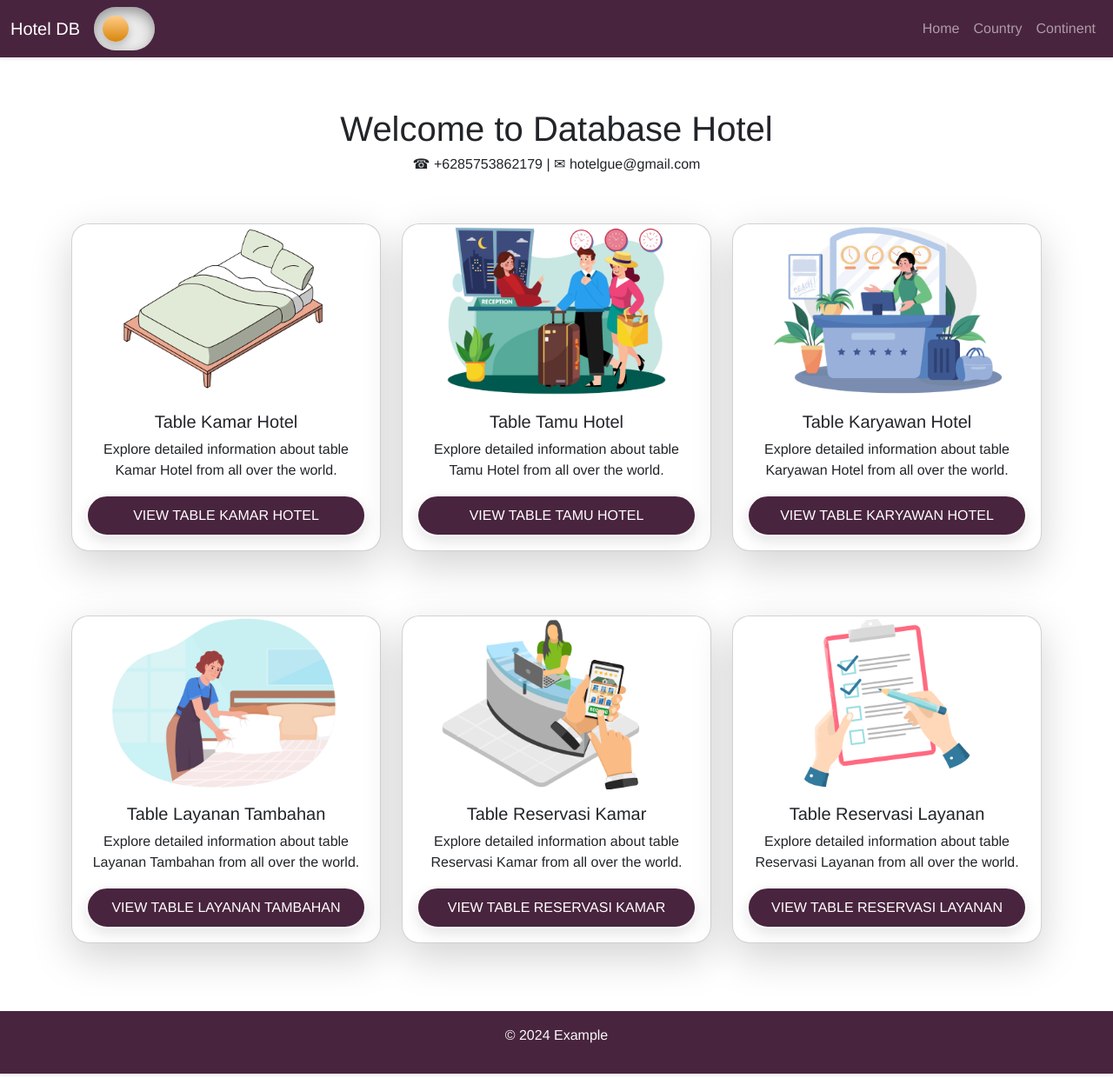
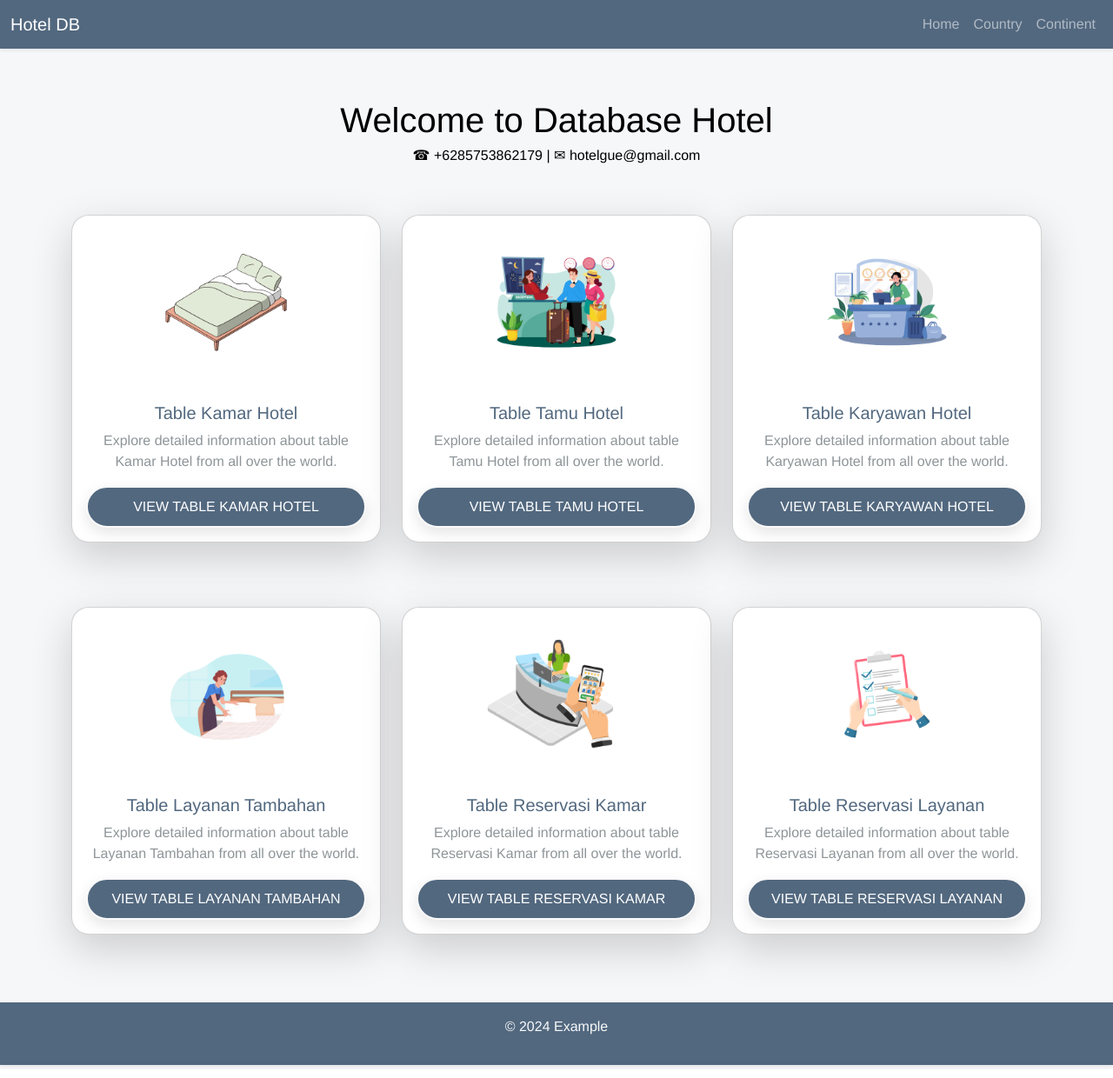
Before and after one commit to naufalfzml/Project-Akhir-BasisData, a Flask app: page / in a window 1280 px wide. Shown: the whole page at 87% size. Run offline with Flask 3, Linux system fonts and the light colour scheme.

Commit message:
kecilin gambar

```diff
--- a/app/static/home.css
+++ b/app/static/home.css
@@ -1,6 +1,8 @@
 body, html {
   font-family: 'Franklin Gothic Medium', 'Arial Narrow', Arial, sans-serif;
   /* background-color: #DBAFA0; */
+  background-color: var(--bg-color);
+  color: var(--text-color);
 }
 
 @media (max-width: 576px) {
@@ -40,7 +42,7 @@ body, html {
 }
 
 .bg-lilac {
-  background-color: var(--secondary-color);
+  background-color: var(--header-color);
 }
 
 .text-center {
@@ -70,10 +72,12 @@ body, html {
 
 .card-title {
   text-align: center;
+  color: var(--header-color);
 }
 
 .card-text {
   text-align: center;
+  color: var(--text-card-color);
 }
 
 h1 {
@@ -110,13 +114,13 @@ h1 {
 }
 
 .btn-lilac {
-  background-color: var(--secondary-color);
+  background-color: var(--header-color);
 }
 
 .btn-lilac:hover {
   background-color: white;
-  color: var(--secondary-color);
-  border: 2px solid var(--secondary-color);
+  color: var(--header-color);
+  border: 2px solid var(--header-color);
 }
 
 .card-img-top {
@@ -125,7 +129,7 @@ h1 {
   height: auto;
 }
 
-label {
+/* label {
   width: 70px;
   height: 50px;
   position: relative;
@@ -178,17 +182,23 @@ label:active:after {
   transition: 0.3s;
 }
 
-input:checked + label + .background + * {
+input:checked + label + .background {
   background: #242424;
   color: white;
+} */
+
+:root {
+  --bg-color: #f6f7f9;
+  --header-color: #52687f;
+  /* --title-bg-color: #e0e0e0; */
+  --text-color: #000;
+  --card-color: #e3ecf1;
+  --title-card-color: #cfd3d5;
+  --text-card-color: #8e9598;
 }
 
-:root {
-  --primary-color: white;
-  --secondary-color: #49243E;
-}
-
-.dark-theme {
-  --primary-color: white;
-  --secondary-color: #49243E;
-}
+/* [data-theme="dark"] {
+  --bg-color: #2c2c2c;
+  --title-bg-color: #3a3a3a;
+  --text-color: #fff;
+} */
--- a/app/templates/home.html
+++ b/app/templates/home.html
@@ -14,9 +14,9 @@
         <div class="container-fluid">
           <a class="navbar-brand" href="/home">Hotel DB</a>
 
-          <input type="checkbox" id="darkmode-toggle"/>
+          <!-- <input type="checkbox" id="darkmode-toggle"/>
           <label for="darkmode-toggle"></label>
-          <div class="background"></div>
+          <div class="background"></div> -->
 
           <button class="navbar-toggler" type="button" data-bs-toggle="collapse" data-bs-target="#navbarNav" aria-controls="navbarNav" aria-expanded="false" aria-label="Toggle navigation">
             <span class="navbar-toggler-icon"></span>
```
Also changed, not shown: app/templates/images/KamarHotel.png, app/templates/images/KaryawanHotel.png, app/templates/images/LayananTambahan.png, app/templates/images/ReservasiKamar.png, app/templates/images/ReservasiLayanan.png, app/templates/images/TamuHotel.png.
